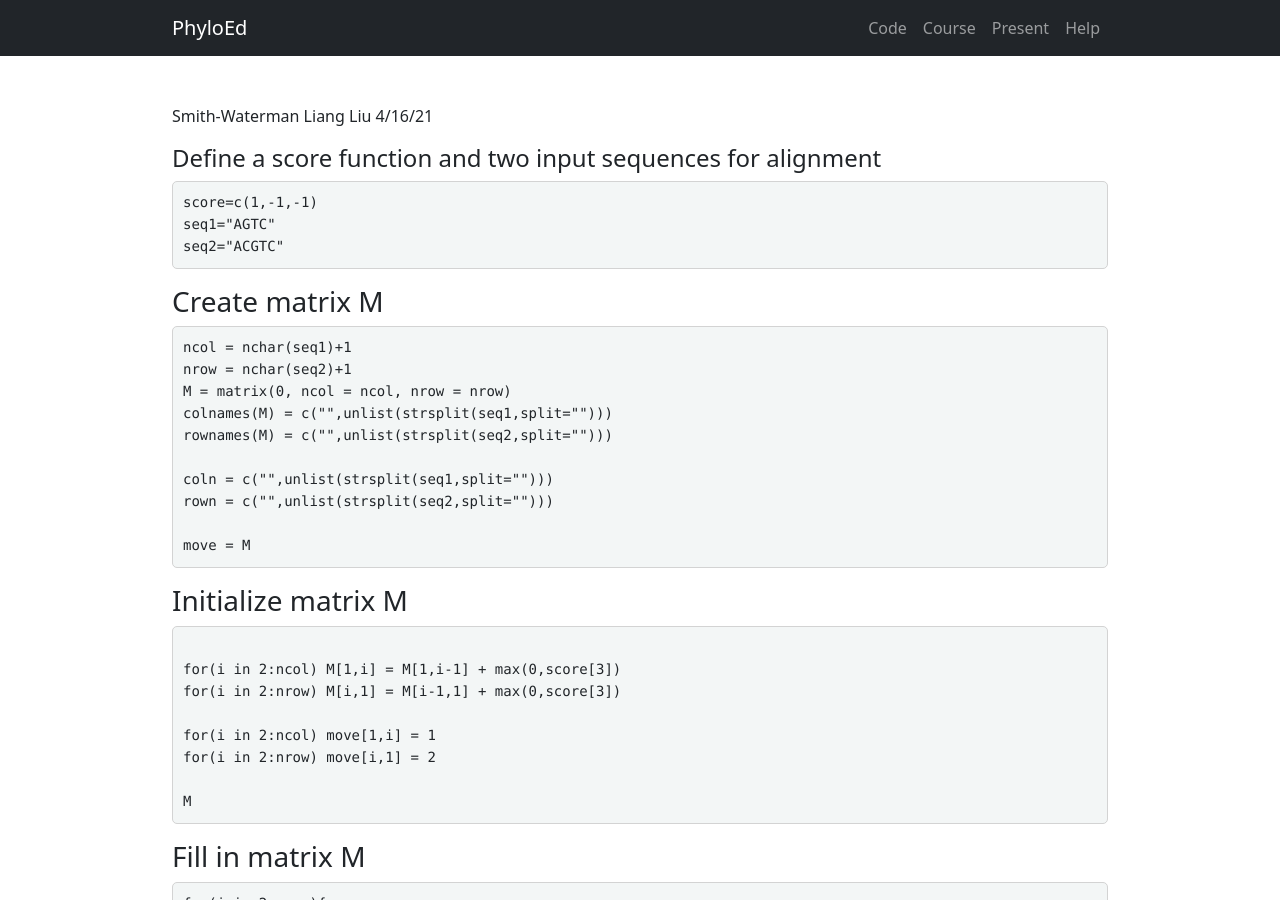
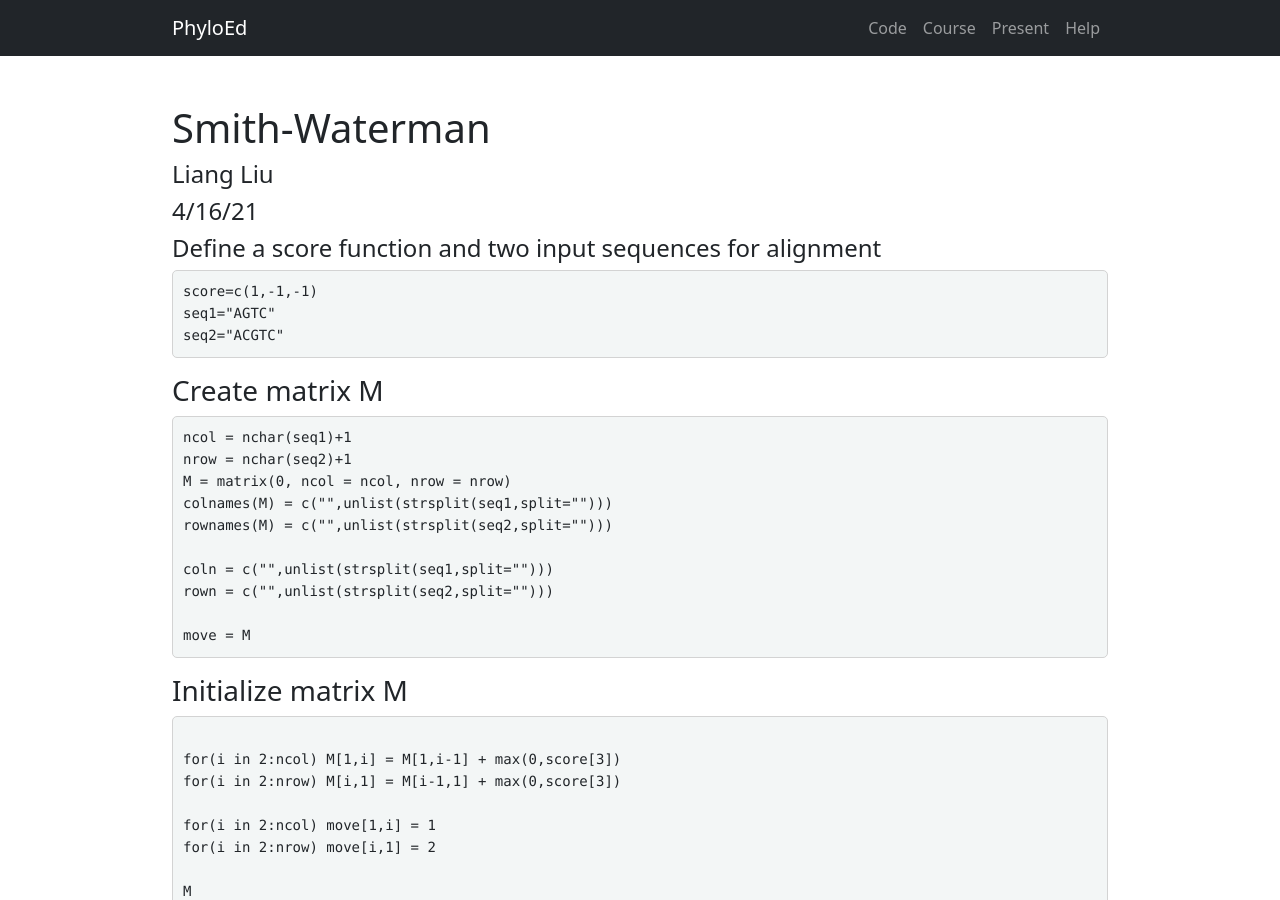
Before and after one commit to lliu1871/PhyEd, a Jekyll site: the page built from code/smith_waterman.md, in a window 1280 px wide and 900 px high. Built offline with Jekyll 4.4.1, drawn with Linux system fonts in a browser that asks for light colours.

Commit message:
Update smith_waterman.md

```diff
--- a/code/smith_waterman.md
+++ b/code/smith_waterman.md
@@ -7,9 +7,9 @@ output: html_document
 date: 4/16/21
 ---
 
- {{ page.title }}
- {{ page.author }}
- {{ page.date }}
+# {{ page.title }}
+#### {{ page.author }}
+#### {{ page.date | %d-%m-%Y }}
 
 #### Define a score function and two input sequences for alignment
 
```
